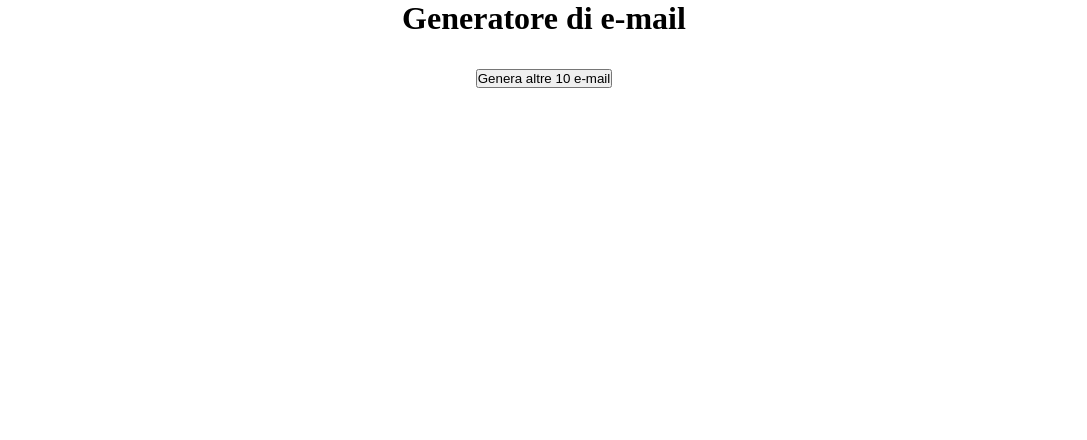
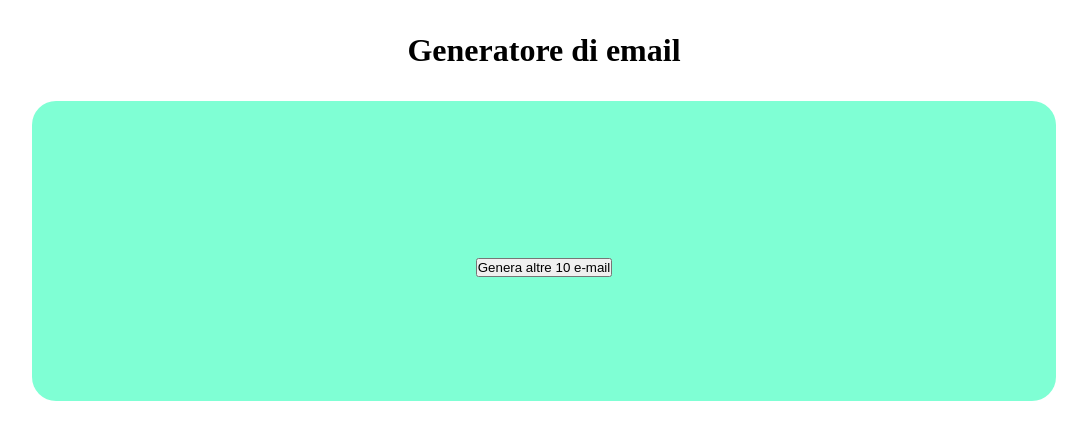
Before and after one commit to Giulia-Ciampelli/js-email-list, a plain HTML site: page index.html in a window 1280 px wide. Shown: the whole page, without its empty margins (96-1183 px from the left). Drawn offline with nearby package versions, Linux system fonts and the light colour scheme; no server answers.

Commit message:
docs: container style

```diff
--- a/assets/style.css
+++ b/assets/style.css
@@ -9,7 +9,7 @@ header {
 
     h1 {
         text-align: center;
-        margin-bottom: 2rem;
+        margin: 2rem 0;
     }
 }
 
@@ -19,10 +19,23 @@ header {
 main {
 
     .container {
-        text-align: center;
+        display: flex;
+        flex-direction: column;
+        justify-content: center;
+        align-items: center;
+        margin: auto;
+        background-color: aquamarine;
+        min-height: 300px;
+        width: 80%;
+        padding: 1rem;
+        border-radius: 1.5rem;
 
         ul {
             margin-bottom: 2rem;
+
+            li {
+                list-style: none;
+            }
         }
     }
 }
--- a/index.html
+++ b/index.html
@@ -18,7 +18,7 @@
 <body>
     <header>
         <h1>
-            Generatore di e-mail
+            Generatore di email
         </h1>
     </header>
     <main>
```
